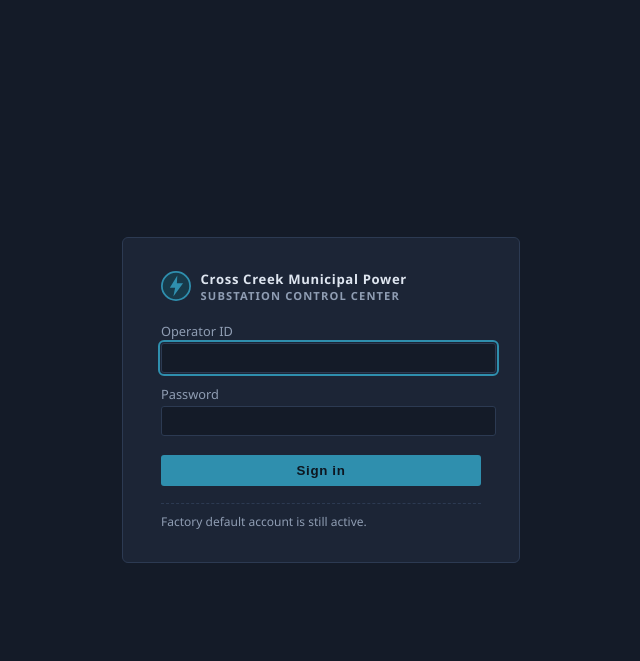
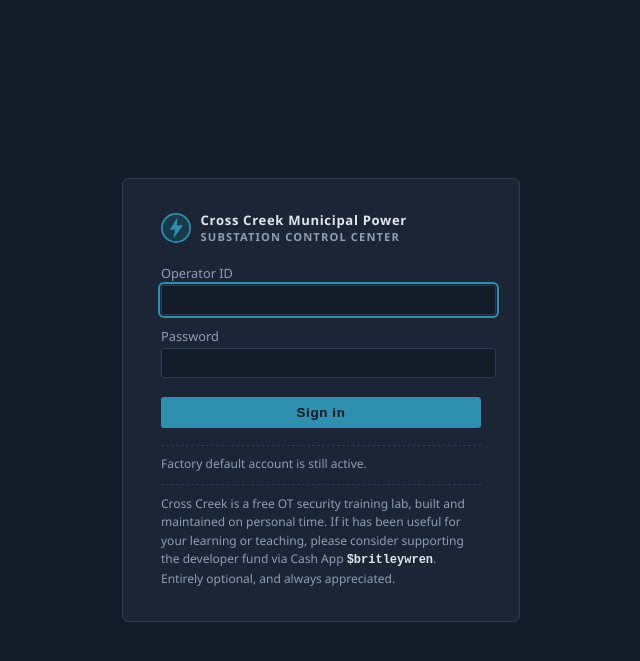
Before and after one commit to wren-creator/crosscreek, a Flask app: page /login in a window 1280 px wide. Shown: the top 661 px of the page, without its empty margins (319-959 px from the left). Run offline with Flask 3, Linux system fonts and the light colour scheme.

Commit message:
feat: add a support-the-lab note to both HMI login pages
Cross Creek is a free OT security training lab maintained on personal time.
Both sign-in screens (power substation and water RO plant) now show a
short, opt-in line beneath the form pointing at the developer fund
(Cash App $britleywren). Each note is styled to its own panel palette,
dark SCADA on power, light SIMATIX screen on water, and there is no popup
or modal, so it does not interfere with the exercises.

Co-Authored-By: Claude Sonnet 5 <noreply@anthropic.com>
Claude-Session: https://claude.ai/code/session_01FgXtCq56V91MmmipFddytH

```diff
--- a/hmi/power/templates/login.html
+++ b/hmi/power/templates/login.html
@@ -20,6 +20,9 @@
   button:hover{filter:brightness(1.1)}
   .err{color:var(--bad);font-size:.85em;margin-top:1em}
   .hint{color:var(--dim);font-size:.75em;margin-top:1.4em;border-top:1px dashed var(--border);padding-top:.8em}
+  .donate{color:var(--dim);font-size:.75em;line-height:1.55;margin-top:1em;
+          border-top:1px dashed var(--border);padding-top:.8em}
+  .donate b{color:var(--text);font-family:"Courier New",monospace;white-space:nowrap;font-weight:600}
 </style>
 <form class="panel" method="post">
   <div class="brand">
@@ -36,4 +39,9 @@
   <button>Sign in</button>
   {% if err %}<div class="err">{{ err }}</div>{% endif %}
   {% if hint %}<div class="hint">Factory default account is still active.</div>{% endif %}
+  <div class="donate">
+    Cross Creek is a free OT security training lab, built and maintained on personal time.
+    If it has been useful for your learning or teaching, please consider supporting the
+    developer fund via Cash App <b>$britleywren</b>. Entirely optional, and always appreciated.
+  </div>
 </form>
```
Also changed, not shown: hmi/water/templates/login.html (+8 -0 lines), CHANGELOG.md.
